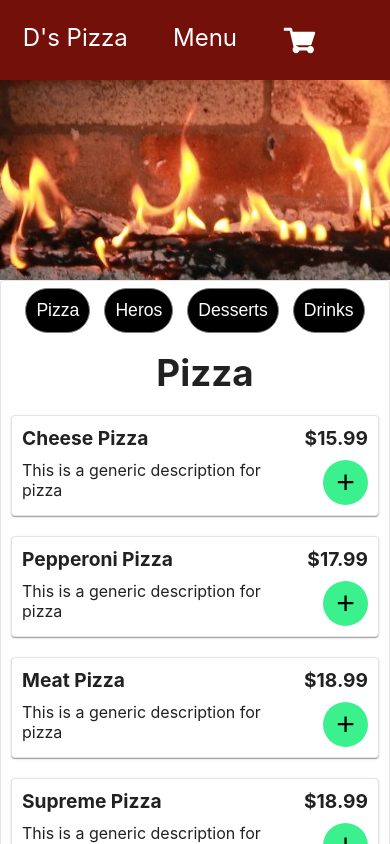
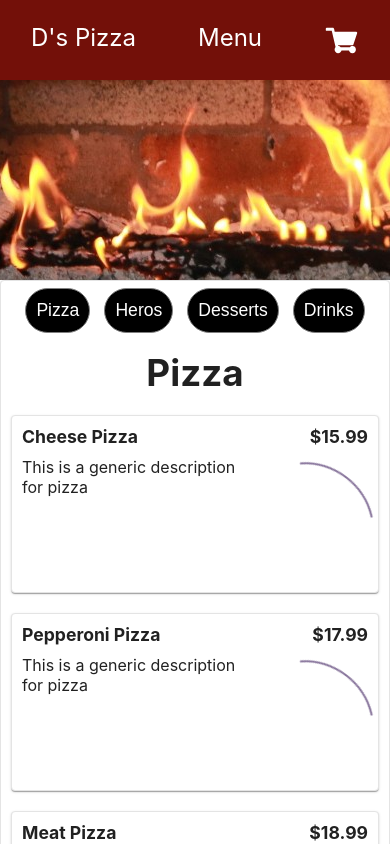
Before and after one commit to diegovazquezny/diegos-pizza, a Next.js app: page /menu in a window 390 px wide. Shown: the top 844 px of the page. Built offline with nearby package versions, Linux system fonts and the light colour scheme.

Commit message:
add checkmarkl

```diff
--- /dev/null
+++ b/components/menu/loading.js
@@ -0,0 +1,32 @@
+import styles from '../../styles/Loading.module.css';
+import {useState, useRef} from 'react';
+import classNames from 'classnames';
+
+export default function Loading() {
+  const [loaded, setLoaded] = useState(false);
+  const ref = useRef();
+
+  const checkClasses = classNames(
+    styles.checkmark,
+    styles.draw,
+  );
+
+  const circleClasses = classNames(
+    styles.circleLoader,
+    loaded && styles.loadedComplete
+  );
+
+  setTimeout(() => {
+    setLoaded(true);
+  }, 1000)
+
+  return (
+    <>
+      <input type="checkbox" id="check" className={styles.input}/>
+        <label htmlFor="check" className={styles.label}>
+          <div className={styles.checkIcon}>
+        </div>
+      </label>
+    </>
+  );
+}
--- a/components/menu/menuItem.js
+++ b/components/menu/menuItem.js
@@ -3,6 +3,8 @@ import styles from '../../styles/MenuItem.module.css';
 import { Paper } from '@material-ui/core';
 import { connect } from 'react-redux';
 import * as actions from '../../redux/actions/actions';
+import Loading from './loading';
+
 
 const mapStateToProps = ({
   reducer: { total, order }
@@ -36,12 +38,13 @@ function MenuItem({ name, price, description, addItemToCart }) {
         <p className={styles.description}>
           {description}
         </p>
-        <button
+        {/* <button
           className={styles.button}
           onClick={handleClick}
         >
           +
-        </button>
+        </button> */}
+        <Loading/>
       </div>
     </Paper>
   );
--- a/package.json
+++ b/package.json
@@ -10,12 +10,14 @@
   "dependencies": {
     "@material-ui/core": "^4.11.2",
     "@material-ui/icons": "^4.11.2",
+    "classnames": "^2.2.6",
     "next": "10.0.5",
     "react": "17.0.1",
     "react-dom": "17.0.1",
     "react-material-ui-carousel": "^2.1.2",
     "react-redux": "^7.2.2",
     "redux": "^4.0.5",
-    "resize-observer-polyfill": "^1.5.1"
+    "resize-observer-polyfill": "^1.5.1",
+    "sass": "^1.32.5"
   }
 }
--- a/styles/FullMenu.module.css
+++ b/styles/FullMenu.module.css
@@ -38,7 +38,7 @@
     width: 100%;
   }
   .categoryName {
-    margin-left: 20px;
+    /* margin-left: 20px; */
   }
   .categoryContainer {
     width: 100%;
--- a/styles/Header.module.css
+++ b/styles/Header.module.css
@@ -85,6 +85,7 @@
   .linksWrapper {
     display: flex;
     width: 100%;
+    margin-right: 0;
     /* margin: 0 20px 0 20px; */
     padding: 0;
   }
--- /dev/null
+++ b/styles/Loading.module.css
@@ -0,0 +1,72 @@
+@import url('https://fonts.googleapis.com/css?family=Poppins:400,500,600,700&display=swap');
+
+.label{
+  position: relative;
+  height: 125px;
+  width: 125px;
+  display: inline-block;
+  border: 2px solid rgba(255,255,255,0.2);
+  border-radius: 50%;
+  border-left-color: #5cb85c;
+  animation: rotate 1.2s linear infinite;
+}
+@keyframes rotate {
+  50%{
+    border-left-color: #9b59b6;
+  }
+  75%{
+    border-left-color: #e67e22;
+  }
+  100%{
+    transform: rotate(360deg);
+  }
+}
+.label .checkIcon{
+  display: none;
+}
+.label .checkIcon:after{
+  position: absolute;
+  content: "";
+  top: 50%;
+  left: 28px;
+  transform: scaleX(-1) rotate(135deg);
+  height: 56px;
+  width: 28px;
+  border-top: 4px solid #5cb85c;
+  border-right: 4px solid #5cb85c;
+  transform-origin: left top;
+  animation: check-icon 0.8s ease;
+}
+@keyframes check-icon {
+  0%{
+    height: 0;
+    width: 0;
+    opacity: 1;
+  }
+  20%{
+    height: 0;
+    width: 28px;
+    opacity: 1;
+  }
+  40%{
+    height: 56px;
+    width: 28px;
+    opacity: 1;
+  }
+  100%{
+    height: 56px;
+    width: 28px;
+    opacity: 1;
+  }
+}
+.input{
+  display: none;
+}
+.input:checked ~ .label .checkIcon{
+  display: block;
+}
+.input:checked ~ .label {
+  animation: none;
+  border-color: #5cb85c;
+  transition: border 0.5s ease-out;
+}
--- a/styles/MenuItem.module.css
+++ b/styles/MenuItem.module.css
@@ -49,7 +49,7 @@
     width: 100%;
   }
   .name {
-    font-size: 1.2rem;
+    font-size: 1.1rem;
   }
   .button {
     font-size: 2rem;
```
Also changed, not shown: 1 other file (tests, documents, lock files or other folders).
